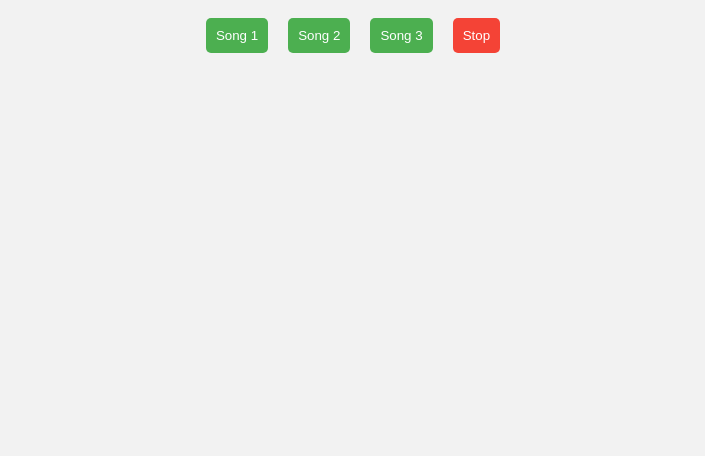
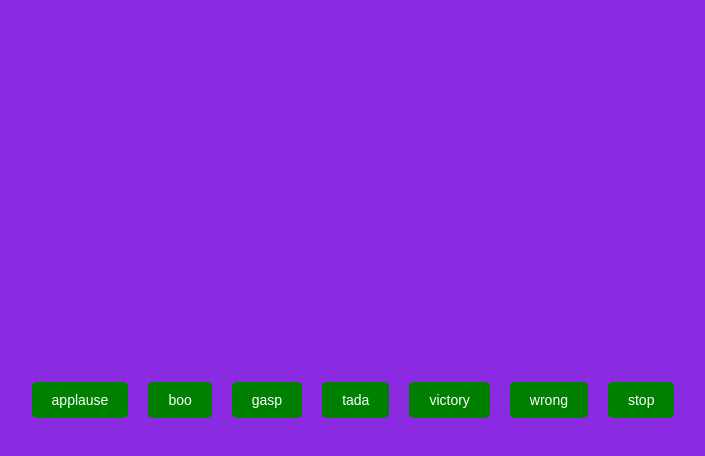
Before and after one commit to acciojob/Soundbar-ArunKumar023, a website: page main.html in a window 1280 px wide. Shown: the whole page, without its empty margins (287-992 px from the left). Drawn offline with Linux system fonts and the light colour scheme.

Commit message:
created a submission

```diff
--- a/main.html
+++ b/main.html
@@ -11,12 +11,32 @@
     <script type="text/javascript" src="./script.js">
 </script>
 
-	<div id="buttons">
-		<button class="btn" onclick="playSong('s1.mp3')">Song 1</button>
-		<button class="btn" onclick="playSong('s2.mp3')">Song 2</button>
-		<button class="btn" onclick="playSong('s3.mp3')">Song 3</button>
-		<button class="btn stop" onclick="stopAllSong()">Stop</button>
-	</div>
+
+	<section id="buttons">
+		 <input  class="btn" id="bt-n" type="button" value="applause" onclick="play()">
+         <audio  id="audio" src="https://interactive-examples.mdn.mozilla.net/media/cc0-audio/t-rex-roar.mp3"></audio>
+
+		 <input class="btn" id="bt-n" type="button" value="boo" onclick="play()">
+         <audio id="audio" src="https://interactive-examples.mdn.mozilla.net/media/cc0-audio/t-rex-roar.mp3"></audio>
+
+		 <input class="btn" id="bt-n" type="button" value="gasp" onclick="play()">
+         <audio id="audio" src="https://interactive-examples.mdn.mozilla.net/media/cc0-audio/t-rex-roar.mp3"></audio>
+
+		 <input class="btn" id="bt-n" type="button" value="tada" onclick="play()">
+         <audio id="audio" src="https://interactive-examples.mdn.mozilla.net/media/cc0-audio/t-rex-roar.mp3"></audio>
+
+		 <input class="btn" id="bt-n" type="button" value="victory" onclick="play()">
+         <audio id="audio" src="https://interactive-examples.mdn.mozilla.net/media/cc0-audio/t-rex-roar.mp3"></audio>
+
+		<input class="btn" id="bt-n" type="button" value="wrong" onclick="play()">
+         <audio id="audio" src="https://interactive-examples.mdn.mozilla.net/media/cc0-audio/t-rex-roar.mp3"></audio>
+
+		<input class="stop" id="bt-n" type="button" value="stop" onclick="stop()">
+         <audio id="audio" src="https://interactive-examples.mdn.mozilla.net/media/cc0-audio/t-rex-roar.mp3"></audio>
+
+	</section>
+
+
 </body>
 
 </html>
--- a/script.js
+++ b/script.js
@@ -1,14 +1,11 @@
 //your JS code here. If required.
+function play() {
+    var audio = document.getElementById("audio");
+    audio.play();
+  }
 
-function playSong(file) {
-	var audio = new Audio('sounds/' + file)
-	audio.play()
+function stop() {
+  var audio = document.getElementById("audio");
+  audio.pause();
+  audio.currentTime = 0;
 }
-
-function stopAllSong() {
-	var songs = document.getElementsByTagName('audio')
-	for (let i = 0; i < songs.length; i++) {
-		songs[i].pause()
-		songs[i].currentTime = 0
-	}
-}
--- a/styles.css
+++ b/styles.css
@@ -1,38 +1,24 @@
-body {
-	font-family: Arial, sans-serif;
-	background-color: #f2f2f2;
-}
-
-h1 {
-	text-align: center;
-	color: #333;
+body{
+	background-color : blueviolet;
+	width : 600px;
+	margin: auto;
 }
 
 #buttons {
 	display: flex;
-	flex-wrap: wrap;
 	justify-content: center;
+	align-items: center;
+	height: 100vh
 }
 
-.btn {
-	margin: 10px;
-	padding: 10px;
-	background-color: #4CAF50;
+input {
+	font-size: 14px;
+	padding: 10px 20px;
+	margin:  10px;
+	border-radius: 5px;
+	background-color: green;
 	color: white;
 	border: none;
-	border-radius: 5px;
+	outline: none;
 	cursor: pointer;
-	transition: background-color 0.3s;
 }
-
-.btn:hover {
-	background-color: #3e8e41;
-}
-
-.stop {
-	background-color: #f44336;
-}
-
-.stop:hover {
-	background-color: #da190b;
-}
```
